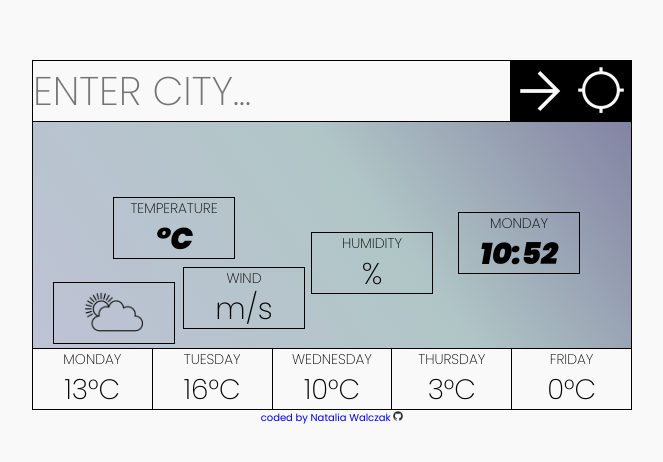
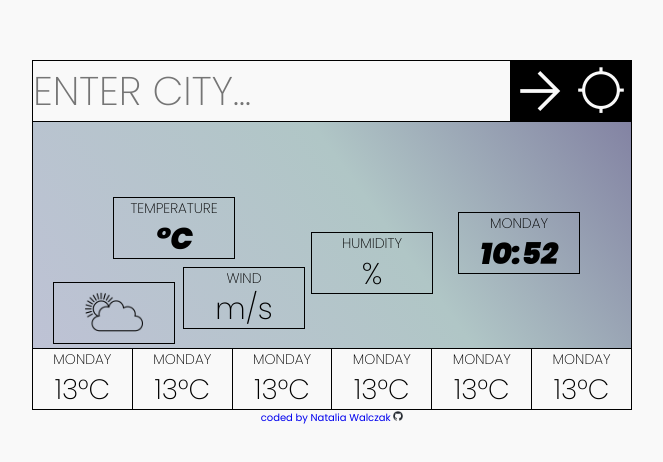
Before and after one commit to natwalcz/SheCodes-week6, a plain HTML site: page index.html in a window 1280 px wide. Shown: the whole page, without its empty margins (308-971 px from the left). Drawn offline with nearby package versions, Linux system fonts and the light colour scheme.

Commit message:
Change forecast list from html to javascript. Adjusted current city font size depending on its length.

```diff
--- a/index.html
+++ b/index.html
@@ -79,29 +79,7 @@
           <div class="value-time" id="current-time"></div>
         </div>
       </div>
-
-      <ul>
-        <li class="day one">
-          MONDAY
-          <div class="temperature-one">13°C</div>
-        </li>
-        <li class="day two">
-          TUESDAY
-          <div class="temperature-two">16°C</div>
-        </li>
-        <li class="day three">
-          WEDNESDAY
-          <div class="temperature-three">10°C</div>
-        </li>
-        <li class="day four">
-          THURSDAY
-          <div class="temperature-four">3°C</div>
-        </li>
-        <li class="day five">
-          FRIDAY
-          <div class="temperature-five">0°C</div>
-        </li>
-      </ul>
+      <ul id="forecast"></ul>
     </div>
     <div class="github">
       <a
--- a/src/script.js
+++ b/src/script.js
@@ -1,6 +1,6 @@
- let apiKey = "b9ba0314a93083136d968577c718e31d";
+let apiKey = "b9ba0314a93083136d968577c718e31d";
 
- function UrlExists(url) {
+function UrlExists(url) {
         let http = new XMLHttpRequest();
         http.open('HEAD', url, false);
         http.send();
@@ -10,7 +10,7 @@
             return false;
       }
 
-  function changeIcon(response) {
+function changeIcon(response) {
         let icon = document.querySelector("#icon");
         if (response.data.weather[0].id > 199 && response.data.weather[0].id< 600)
         {icon.innerHTML= `<img src="img/icon200.png" height= "58px">`}
@@ -24,7 +24,7 @@
         {icon.innerHTML= `<img src="img/icon80X.png" height= "58px">`}
       }
 
-    function changeGradient(response) {
+function changeGradient(response) {
         let temperature = Math.round(response.data.main.temp);
         let gradient = document.getElementById("gradient");
         let github = document.getElementById("github");
@@ -39,8 +39,7 @@
         gradient.style.background = `linear-gradient(54deg, rgba(228,195,107,1) 0%, rgba(244,242,191,1) 58%, rgba(230,200,232,1) 100%)`;}
       }
 
-
- function showWeather(response) {
+function showWeather(response) {
         let temperature = Math.round(response.data.main.temp);
         celciusTemp = temperature;
         let currentTempUnit=document.querySelector("#current-temp-unit");
@@ -50,14 +49,41 @@
         let currentTempValue = document.querySelector("#current-temp-value");
         let currentWindValue = document.querySelector("#wind-speed");
         let currentHumidityValue = document.querySelector("#humidity");
-        let currentCity = document.querySelector("#current-city");
+        let currentCity = document.getElementById("current-city");
+
         currentWindValue.innerHTML = `${wind}`;
         currentTempValue.innerHTML = `${temperature}`;
         currentTempUnit.innerHTML = `C`;
         currentHumidityValue.innerHTML = `${humidity}`;
         currentCity.innerHTML = `${name}`;
+
         changeIcon(response);
         changeGradient(response);
+
+        if (name.length>18) {
+        if(name.length<22) {
+        currentCity.style.fontSize = "42px";}else{
+        currentCity.style.fontSize = "30px";
+         }}
+        }
+
+function showForecast () {
+        let forecastElement = document.querySelector("#forecast");
+        let forecastHTML= `
+        <li class="day one">
+          MONDAY
+          <div class="temperature-forecast">13°C</div>
+        </li>`;
+
+        let days = ["one", "two", "three", "four", "five"];
+        days.forEach(function(day) {
+        forecastHTML = forecastHTML +
+        `<li class="day two">
+          MONDAY
+          <div class="temperature-forecast">13°C</div>
+        </li>`;
+        forecastElement.innerHTML = forecastHTML;
+        });
       }
 
 function newCity(event) {
@@ -84,6 +110,20 @@ function currentPosition(position) {
 
 function getCoordinates(event) {
         navigator.geolocation.getCurrentPosition(currentPosition);
+      }
+
+function changeTempUnit(event) {
+        event.preventDefault();
+        let currentTempValue = document.querySelector("#current-temp-value");
+        let temperatureF = (celciusTemp * 9) / 5 + 32;
+        let currentTempUnit=document.querySelector("#current-temp-unit");
+
+        if (currentTempUnit.innerHTML === "C") {
+        currentTempValue.innerHTML=Math.round(temperatureF);
+        currentTempUnit.innerHTML = `F`; } else {
+        currentTempValue.innerHTML=celciusTemp;
+        currentTempUnit.innerHTML = `C`;
+        }
       }
 
 let newCityForm = document.querySelector("#enter-city-form");
@@ -116,19 +156,7 @@ let minutes = now.getMinutes();
 currentDay.innerHTML = `${day.toUpperCase()}`;
 currentTime.innerHTML =`${hour}:${minutes}`;
 
-function changeTempUnit(event) {
-event.preventDefault();
-let currentTempValue = document.querySelector("#current-temp-value");
-let temperatureF = (celciusTemp * 9) / 5 + 32;
-let currentTempUnit=document.querySelector("#current-temp-unit");
-
-if (currentTempUnit.innerHTML === "C") {
-currentTempValue.innerHTML=Math.round(temperatureF);
-currentTempUnit.innerHTML = `F`; } else {
-currentTempValue.innerHTML=celciusTemp;
-currentTempUnit.innerHTML = `C`;
-}
-}
+showForecast();
 
 let celciusTemp = null;
 
@@ -139,3 +167,10 @@ let findLocation = document.querySelector("#find-location");
 findLocation.addEventListener("click", getCoordinates);
 
 navigator.geolocation.getCurrentPosition(currentPosition);
+
+
+/* TO DO:
+- what if city name is too long?
+- update time depending on location
+- clean the code
+- make it reactive? */
--- a/src/styles.css
+++ b/src/styles.css
@@ -156,11 +156,7 @@ height: 10px;
     left: 80px;
 }
 
-.temperature-one,
-.temperature-two,
-.temperature-three,
-.temperature-four,
-.temperature-five {
+.temperature-forecast {
     font-size: 28px;
     line-height: 36px;
     padding: 2px 0;
```
